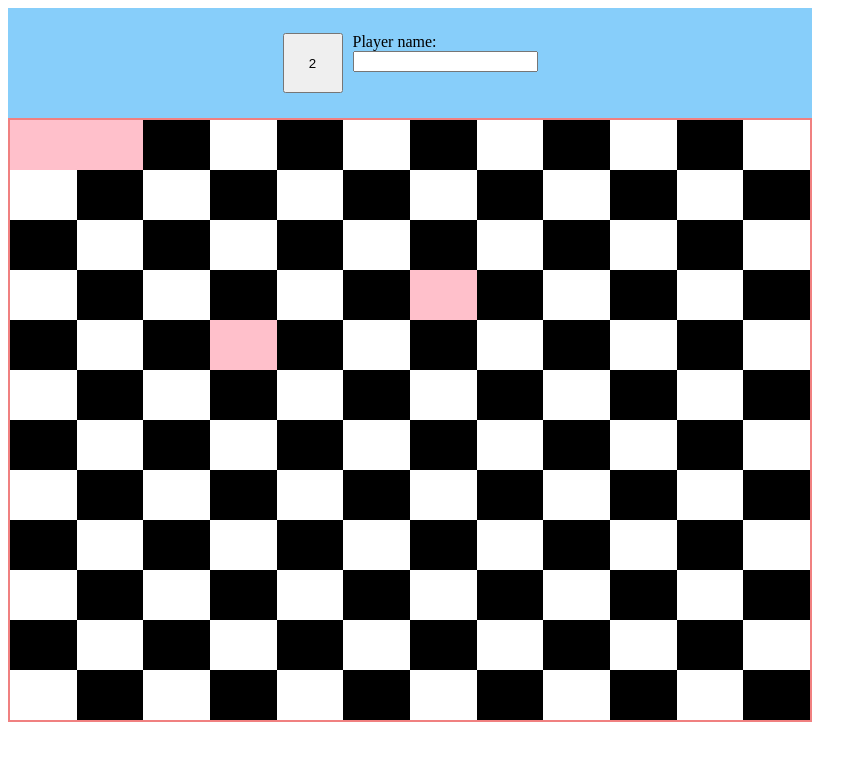
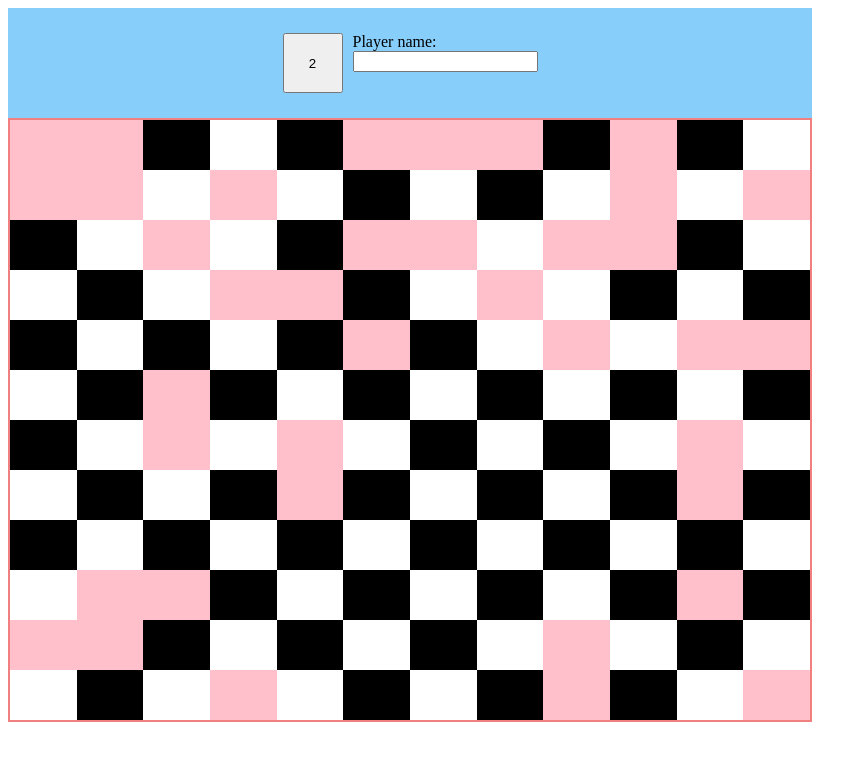
Before and after one commit to luanbrito7/boardGame, a plain HTML site: page canvas.html in a window 1280 px wide. Shown: the whole page, without its empty margins (0-867 px from the left). Drawn offline with Linux system fonts and the light colour scheme.

Commit message:
add cards generator function

```diff
--- a/canvas.html
+++ b/canvas.html
@@ -52,15 +52,33 @@
                     "p1": {x: 0, y: 0, name: "luan"},
                     "p2": {x: 1, y: 0, name: "oto"}
                 },
-                cards: [
-                    {x: 3, y: 4},
-                    {x: 6, y: 3},
-                    {x: 1, y: 0},
-                ]
+                cards: fillCards()
             }
 
             function fillCards() {
+                let numberOfCards = 44;
+                let cards = []
+                for (let i = 1; i < numberOfCards; i++) {
+                    let card = {
+                        x: getRandomInt(0,12),
+                        y: getRandomInt(0,12),
+                        value: getRandomInt(0,6)
+                    }
+                    while (!allowedPosition(card)) {
+                        card.x = getRandomInt(0,12)
+                        card.y = getRandomInt(0,12)
+                    }
+                    cards.push(card)
+                }
+                return cards
 
+                function allowedPosition(card) {
+                    if ((card.x == 0 && card.y == 0) || (card.x == 12 && card.y == 12)) {
+                        return false
+                    } else {
+                        return true
+                    }
+                }
             }
 
             function inputPlayer(command) {
@@ -87,11 +105,6 @@
                             }
                             return false
                         }
-                        function getRandomInt(min, max) {
-                            min = Math.ceil(min);
-                            max = Math.floor(max);
-                            return Math.floor(Math.random() * (max - min)) + min;
-                        }
                     },
                     attack(player) {
 
@@ -104,6 +117,12 @@
                 if (inputFuction && player) {
                     inputFuction(player)
                 }
+            }
+
+            function getRandomInt(min, max) {
+                min = Math.ceil(min);
+                max = Math.floor(max);
+                return Math.floor(Math.random() * (max - min)) + min;
             }
 
             return {
```
